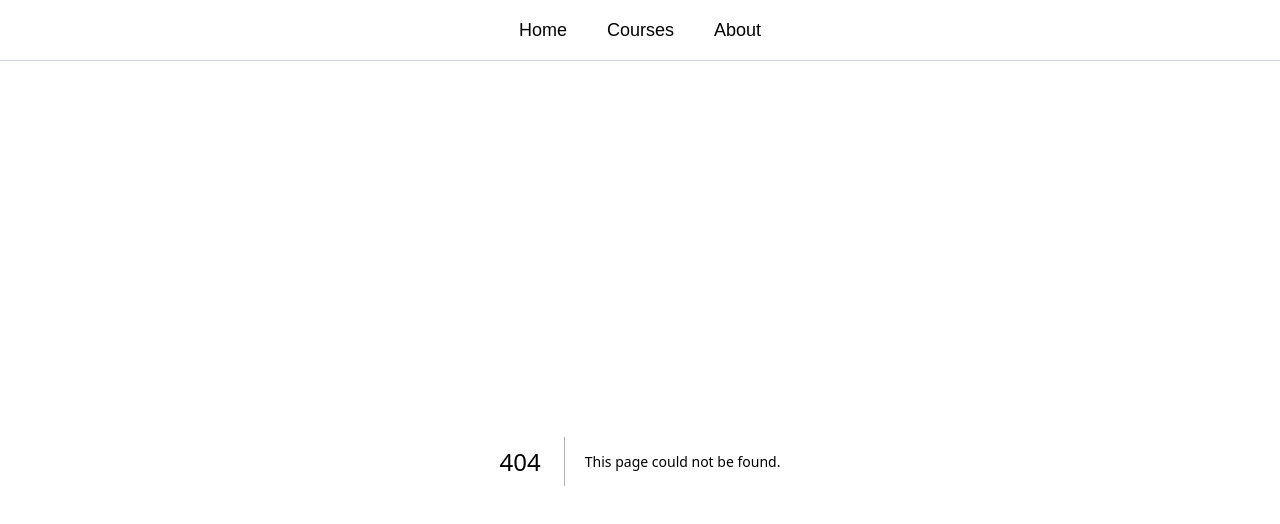
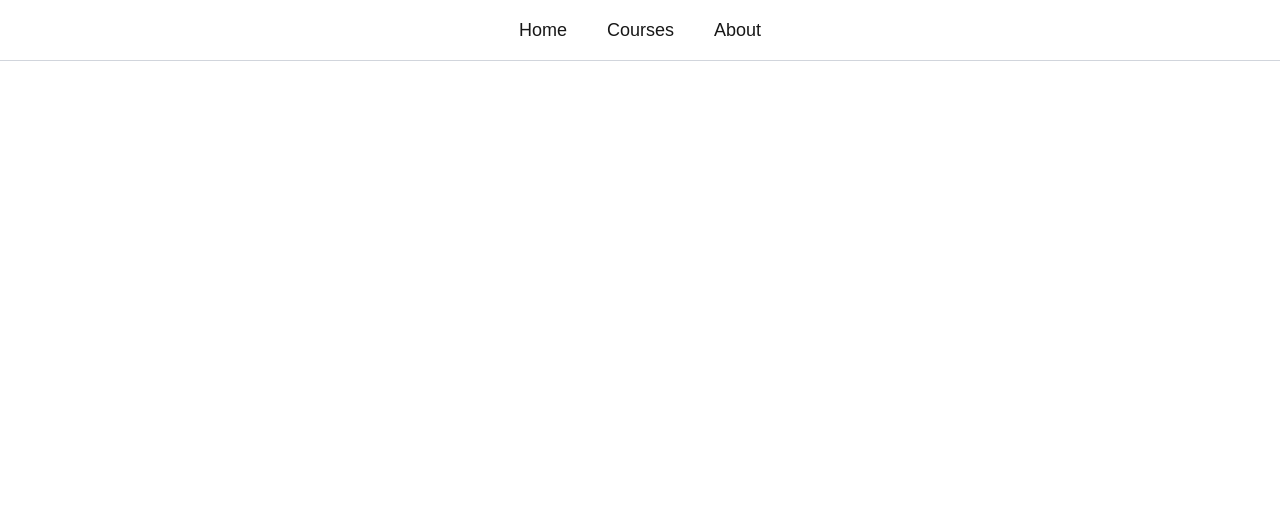
Before and after one commit to Lvhacker1/test-creation, a Next.js app: page /about in a window 1280 px wide. Before the commit this address had no page. Shown: the top 524 px of the page. Built offline with nearby package versions, Linux system fonts and the light colour scheme.

Commit message:
add pages

```diff
--- /dev/null
+++ b/src/app/about/page.tsx
@@ -0,0 +1,8 @@
+const AboutPage = () => {
+    return (
+        <div>
+        </div>
+    )
+}
+
+export default AboutPage;
--- /dev/null
+++ b/src/app/courses/page.tsx
@@ -0,0 +1,9 @@
+
+const CoursesPage = () => {
+    return (
+        <div>
+        </div>
+    )
+}
+
+export default CoursesPage;
--- a/src/app/layout.tsx
+++ b/src/app/layout.tsx
@@ -29,7 +29,10 @@ export default function RootLayout({
         className={`${geistSans.variable} ${geistMono.variable} antialiased`}
       >
         <Header />
-        {children}
+        <main>
+          {children}
+        </main>
+
       </body>
     </html>
   );
```
